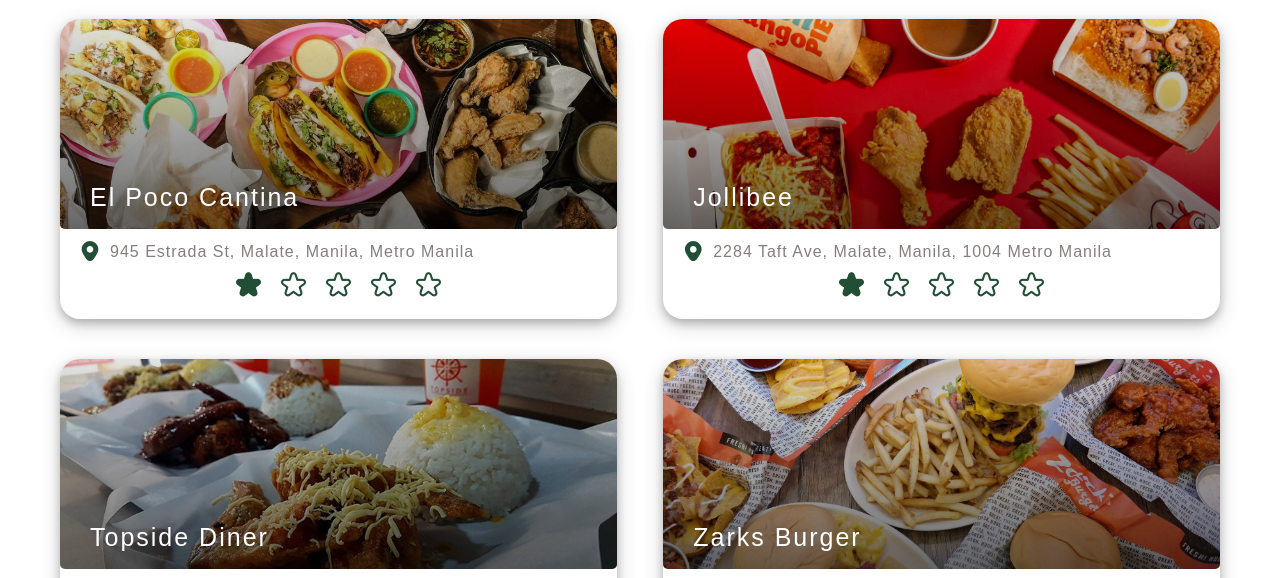
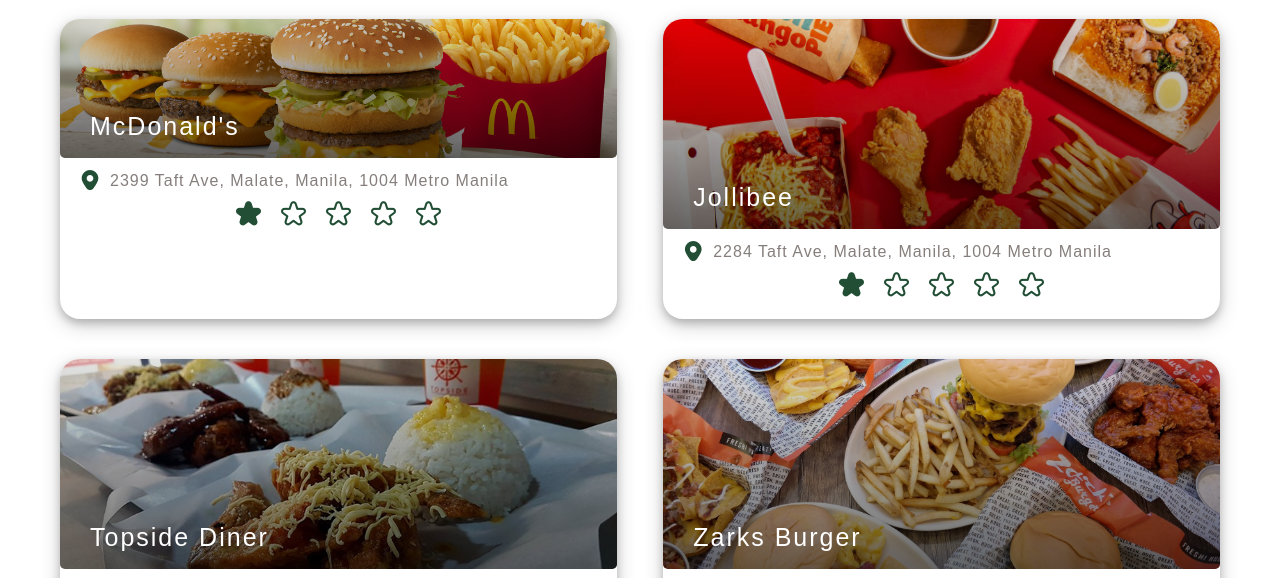
Before and after one commit to jescaryanneacosta/MCO-CCAPDEV, a plain HTML site: page feed-guest.html in a window 1280 px wide. Shown: the part 193-771 px from the top of the page. Drawn offline with nearby package versions, Linux system fonts and the light colour scheme; a web font is replaced by a local one.

Commit message:
Update feed-guest.html

```diff
--- a/feed-guest.html
+++ b/feed-guest.html
@@ -29,14 +29,14 @@
         <div class="feed-body">
             <div class="feed-review">
                 <div class="feed-review-top">
-                    <img src="images/sample-res1.jpg" alt="sample-res1">
+                    <img src="images/mcdo1-res1.jpg" alt="sample-res1">
                     <div class="overlay-black" onclick="sampleres1()"></div>
-                    <h1>El Poco Cantina</h1>
+                    <h1>McDonald's</h1>
                 </div>
                 <div class="feed-review-btm">
                     <div class="feed-review-loc">
                         <i class="fi fi-sr-marker green-icon loc-feed"></i>
-                        <p>945 Estrada St, Malate, Manila, Metro Manila</p>
+                        <p>2399 Taft Ave, Malate, Manila, 1004 Metro Manila</p>
                     </div>
                     <div class="feed-review-rating">
                         <i class="fi fi-sr-star green-icon star-feed"></i>
```
